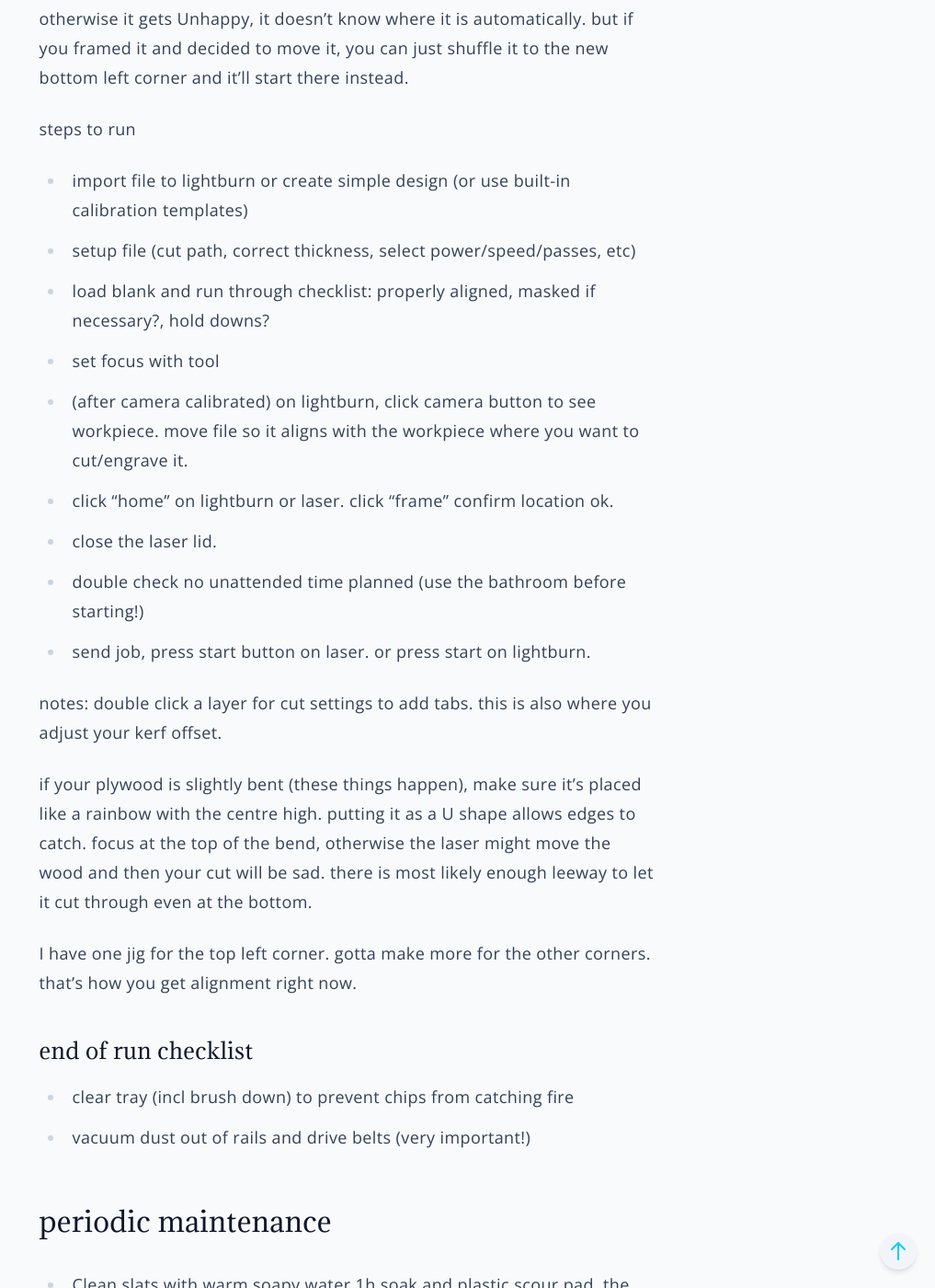
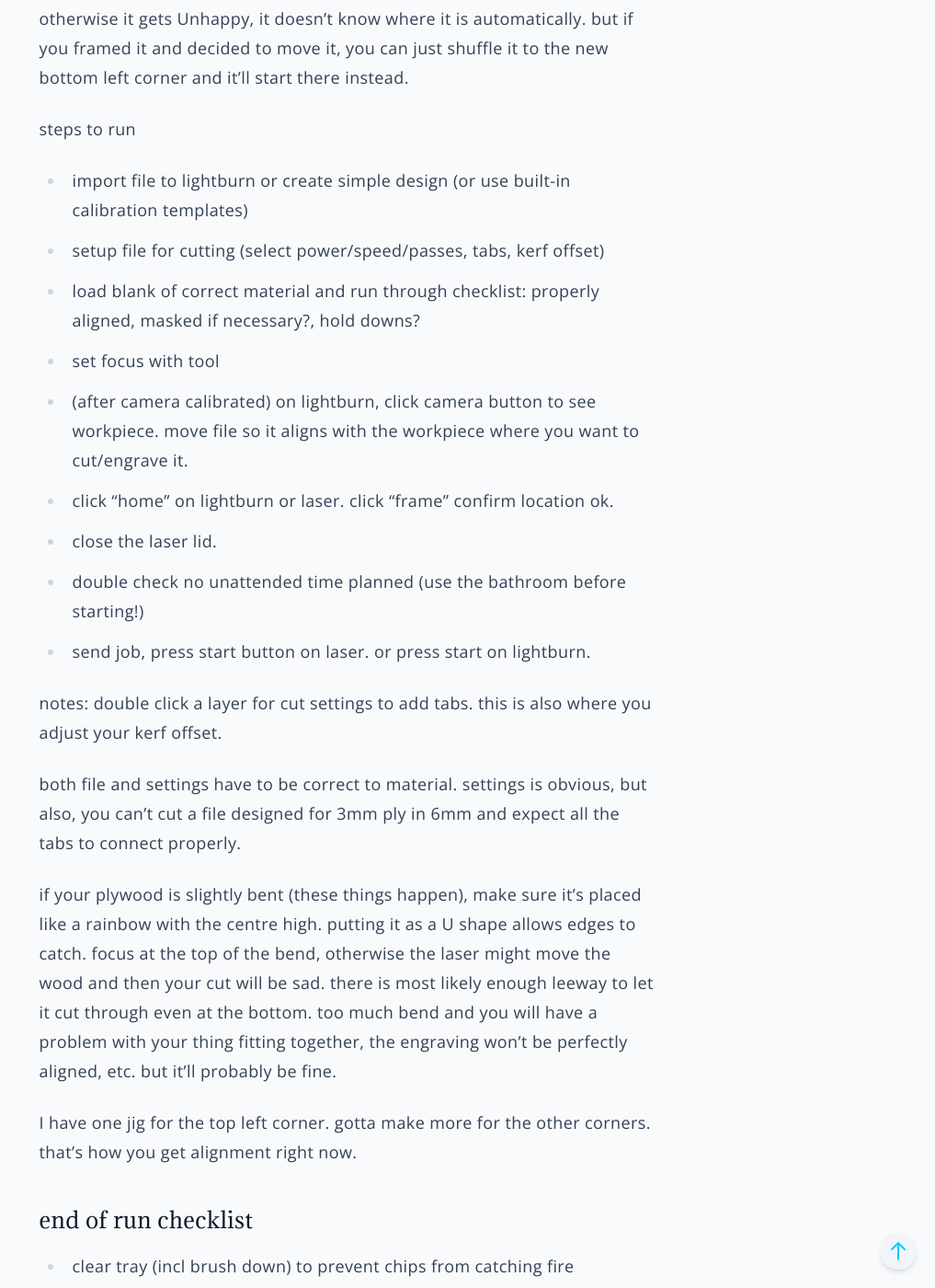
Before and after one commit to paper-engineer/laser-gallery, a Jekyll site: the page built from docs/_pages/instructions.md, in a window 1280 px wide and 1400 px high, scrolled down 1108 px. Shown: the whole window at 92% size, without its empty margins (263-1280 px from the left). Built offline with Jekyll 4.4.1, drawn with Linux system fonts in a browser that asks for light colours; some of the changed text lies outside the part shown.

Commit message:
Update instructions.md

```diff
--- a/docs/_pages/instructions.md
+++ b/docs/_pages/instructions.md
@@ -27,8 +27,8 @@ note: as it currently stands, the laser built-in camera exists but isn't entirel
 
 steps to run
 - import file to lightburn or create simple design (or use built-in calibration templates)
-- setup file (cut path, correct thickness, select power/speed/passes, etc)
-- load blank and run through checklist: properly aligned, masked if necessary?, hold downs?
+- setup file for cutting (select power/speed/passes, tabs, kerf offset)
+- load blank of correct material and run through checklist: properly aligned, masked if necessary?, hold downs?
 - set focus with tool
 - (after camera calibrated) on lightburn, click camera button to see workpiece. move file so it aligns with the workpiece where you want to cut/engrave it.
 - click "home" on lightburn or laser. click "frame" confirm location ok.
@@ -38,7 +38,9 @@ steps to run
 
 notes: double click a layer for cut settings to add tabs. this is also where you adjust your kerf offset.
 
-if your plywood is slightly bent (these things happen), make sure it's placed like a rainbow with the centre high. putting it as a U shape allows edges to catch. focus at the top of the bend, otherwise the laser might move the wood and then your cut will be sad. there is most likely enough leeway to let it cut through even at the bottom.
+both file and settings have to be correct to material. settings is obvious, but also, you can't cut a file designed for 3mm ply in 6mm and expect all the tabs to connect properly.
+
+if your plywood is slightly bent (these things happen), make sure it's placed like a rainbow with the centre high. putting it as a U shape allows edges to catch. focus at the top of the bend, otherwise the laser might move the wood and then your cut will be sad. there is most likely enough leeway to let it cut through even at the bottom. too much bend and you will have a problem with your thing fitting together, the engraving won't be perfectly aligned, etc. but it'll probably be fine.
 
 I have one jig for the top left corner. gotta make more for the other corners. that's how you get alignment right now.
 
@@ -100,6 +102,8 @@ press frame and it'll run the laser head to centre and frame it; then move the l
 
 this laser can technically go up to like 12k speed or something. nominally 25k but that's really never going to work. (mm/min)
 
+remember to do a kerf test on each new material as well
+
 ---
 
 ## finishes
```
